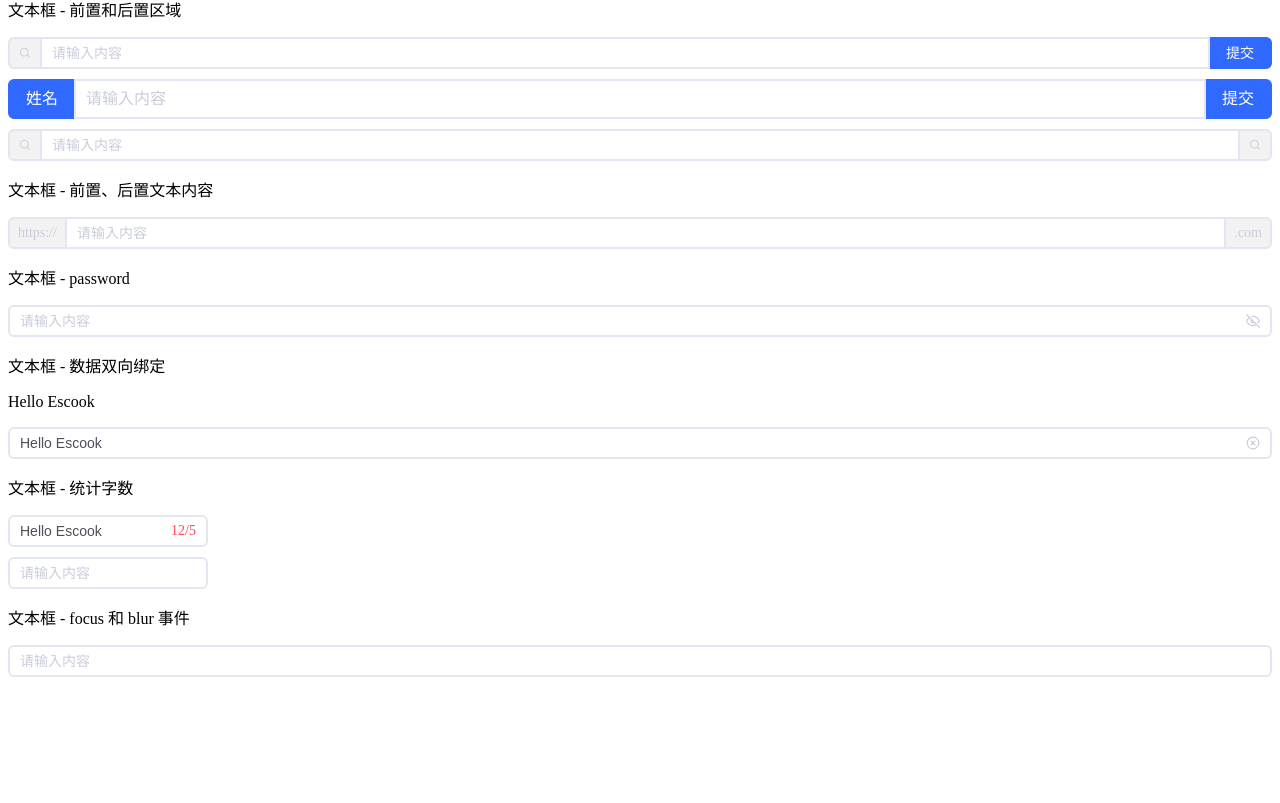
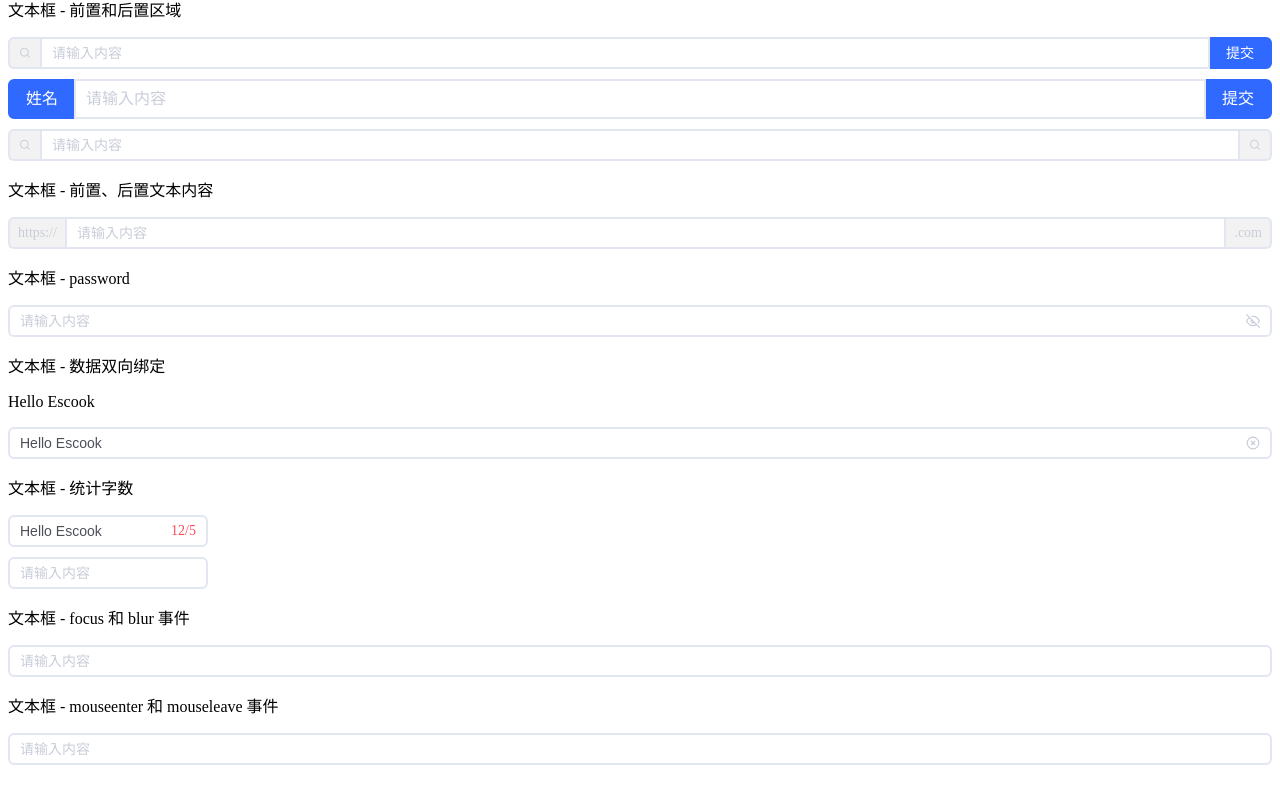
Before and after one commit to liulongbin1314/vue3-ui-library, a Vue app in the folder examples/: page / in a window 1280 px wide. Shown: the part 769-1572 px from the top of the page. Before the commit the page ends 1536 px from the top, so only its background shows below. Built offline with nearby package versions, Linux system fonts and the light colour scheme.

Commit message:
mouseenter和mouseleave

```diff
--- a/examples/src/components/InputTest.vue
+++ b/examples/src/components/InputTest.vue
@@ -104,6 +104,11 @@
     <a-input @focus="focusFn" @blur="blurFn"></a-input>
   </div>
 
+  <p>文本框 - mouseenter 和 mouseleave 事件</p>
+  <div class="col-gap">
+    <a-input @mouseenter="mouseenterFn" @mouseleave="mouseleaveFn"></a-input>
+  </div>
+
   <br />
   <br />
   <br />
@@ -129,4 +134,10 @@ const focusFn = (e) => {
 const blurFn = (e) => {
   console.log('blur:', e)
 }
+const mouseenterFn = (e) => {
+  console.log('mouseenter:', e)
+}
+const mouseleaveFn = (e) => {
+  console.log('mouseleave:', e)
+}
 </script>
--- a/packages/components/input/src/index.vue
+++ b/packages/components/input/src/index.vue
@@ -8,6 +8,8 @@
       ns.is('round', round)
     ]"
     :style="[styledWidth]"
+    @mouseenter="mouseenterEvent"
+    @mouseleave="mouseleaveEvent"
   >
     <!-- 前置区域 -->
     <div v-if="_isPrepend" :class="[ns.e('aside-wrapper'), ns.e('prepend')]">
@@ -92,7 +94,7 @@ const props = defineProps({
   width: String
 })
 
-const emit = defineEmits(['input', 'clear', 'blur', 'focus'])
+const emit = defineEmits(['input', 'clear', 'blur', 'focus', 'mouseenter', 'mouseleave'])
 
 import { useNamespace, useStyle, useEvent } from '@ui-library/hooks'
 import { ref, computed, useSlots, provide, shallowRef } from 'vue'
@@ -106,7 +108,7 @@ provide('groupSize', props.size)
 const modelValue = defineModel({ default: '' })
 const _inputRef = shallowRef(null)
 const uStyle = useStyle()
-const { isFocus, focusEvent, blurEvent } = useEvent()
+const { isFocus, focusEvent, blurEvent, mouseenterEvent, mouseleaveEvent } = useEvent()
 
 const styledWidth = uStyle.width(props.width)
 
--- a/packages/hooks/use-event/index.js
+++ b/packages/hooks/use-event/index.js
@@ -2,6 +2,8 @@ import { ref, getCurrentInstance } from 'vue'
 
 export const useEvent = () => {
   const isFocus = ref(false)
+  const isEnter = ref(false)
+
   const { emit } = getCurrentInstance()
 
   const focusEvent = (e) => {
@@ -13,5 +15,14 @@ export const useEvent = () => {
     emit('blur', e)
   }
 
-  return { isFocus, focusEvent, blurEvent }
+  const mouseenterEvent = (e) => {
+    isEnter.value = true
+    emit('mouseenter', e)
+  }
+  const mouseleaveEvent = (e) => {
+    isEnter.value = false
+    emit('mouseleave', e)
+  }
+
+  return { isFocus, focusEvent, blurEvent, isEnter, mouseenterEvent, mouseleaveEvent }
 }
```
